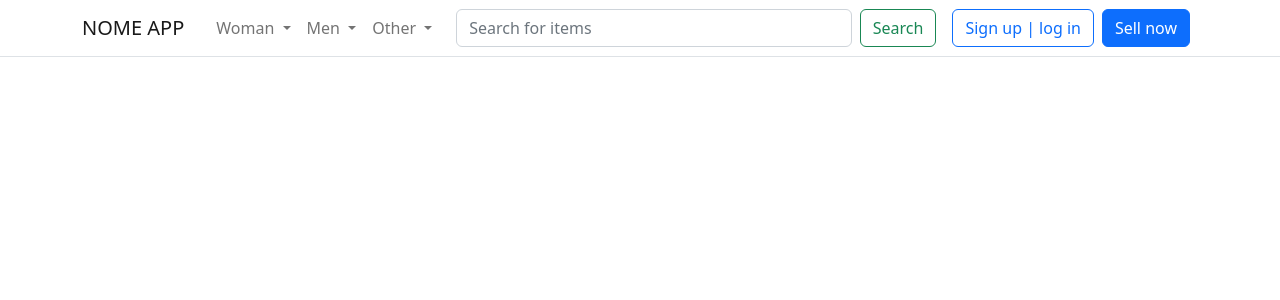
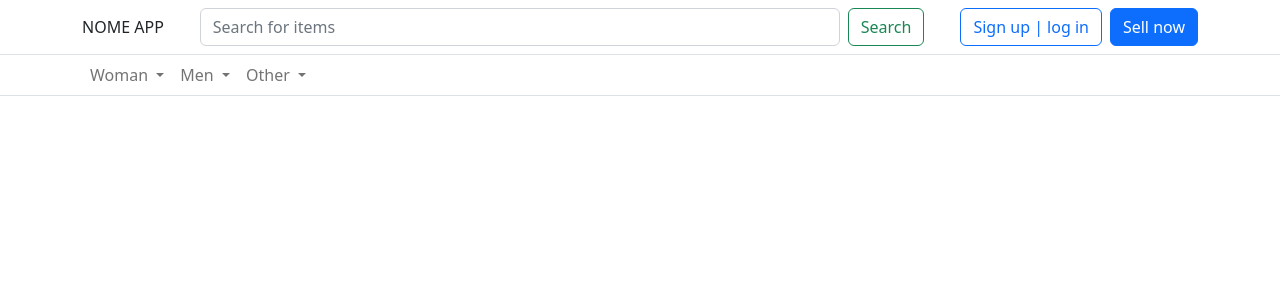
Before and after one commit to Enterprise-Intellijence/web-site, an Angular app: page / in a window 1280 px wide. Shown: the top 300 px of the page. Built offline with nearby package versions, Linux system fonts and the light colour scheme.

Commit message:
navbar more similar to vinted

```diff
--- a/src/app/components/nav-bar/nav-bar.component.html
+++ b/src/app/components/nav-bar/nav-bar.component.html
@@ -1,13 +1,30 @@
-<nav class="navbar navbar-expand-sm border-bottom">
-  <div class="container-fluid container-sm">
+<header class="border-bottom">
+  <div class="container-sm py-2">
+    <div class="row align-items-center gx-5">
+      <div class="col-auto">
         <a class="navbar-brand" href="#">NOME APP</a>
+      </div>
 
-    <button class="navbar-toggler" type="button" data-bs-toggle="collapse" aria-expanded="false" aria-label="Toggle navigation" (click)="isCollapsed=!isCollapsed">
-      <span class="navbar-toggler-icon"></span>
-    </button>
 
-    <div [ngbCollapse]="isCollapsed" class="navbar-collapse" [class.collapse]="isCollapsed">
-      <div class="col-auto mx-2 d-none d-lg-flex">
+      <form class="col" role="search">
+        <div class="row">
+          <input class="form-control me-2 col" type="search" placeholder="Search for items" aria-label="Search">
+          <button class="btn btn-outline-success col-auto" type="submit">Search</button>
+        </div>
+      </form>
+
+      <div class="col-auto">
+
+        <button class="btn btn-outline-primary me-2">Sign up | log in</button>
+        <button class="btn btn-primary">Sell now</button>
+      </div>
+
+
+    </div>
+  </div>
+</header>
+<nav class="navbar navbar-expand-sm border-bottom py-0 bg-tertiary">
+  <div class="container-sm">
     <ul class="navbar-nav">
       <li class="nav-item" ngbDropdown>
         <a class="nav-link" tabindex="0" ngbDropdownToggle id="navbarWomanDropdown" role="button"> Woman </a>
@@ -35,18 +52,4 @@
       </li>
     </ul>
   </div>
-      <div class="col mx-2">
-        <form class="d-flex" role="search">
-          <input class="form-control me-2" type="search" placeholder="Search for items" aria-label="Search">
-          <button class="btn btn-outline-success" type="submit">Search</button>
-        </form>
-      </div>
-
-      <div class="col-auto mx-2">
-        <button class="btn btn-outline-primary me-2">Sign up | log in</button>
-        <button class="btn btn-primary">Sell now</button>
-      </div>
-
-    </div>
-  </div>
 </nav>
```
Lines whose indentation alone changed are shown as unchanged.
